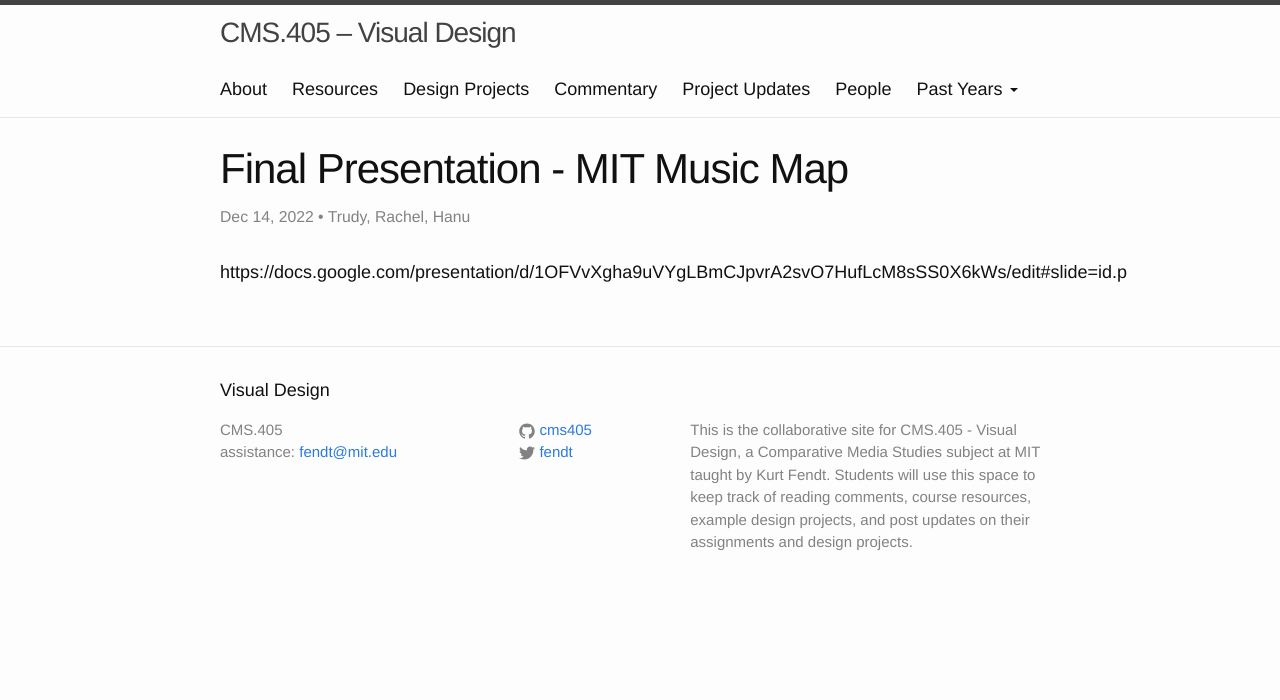
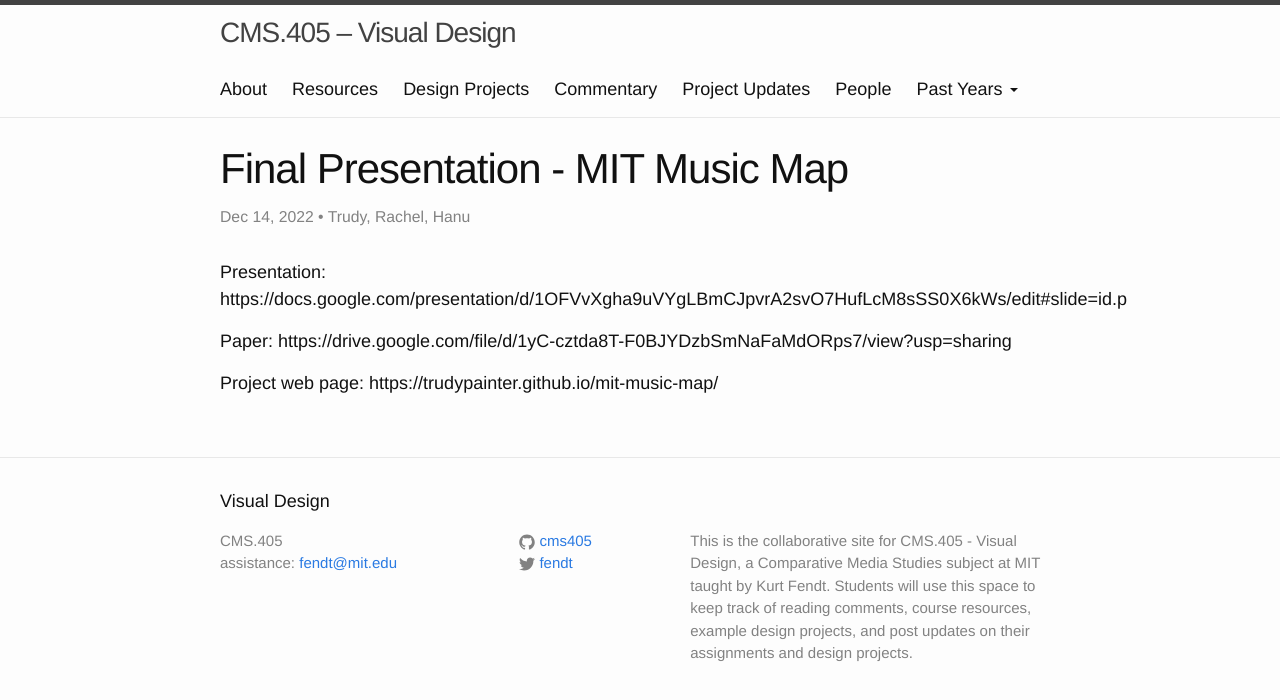
Before and after one commit to cms405/cms405.github.io, a Jekyll site: the page built from _posts/2022-12-14-final-presentation-mit-music-map.md, in a window 1280 px wide. Shown: the top 700 px of the page. Built offline with Jekyll 4.4.1, drawn with Linux system fonts in a browser that asks for light colours.

Commit message:
Update 2022-12-14-final-presentation-mit-music-map.md

```diff
--- a/_posts/2022-12-14-final-presentation-mit-music-map.md
+++ b/_posts/2022-12-14-final-presentation-mit-music-map.md
@@ -5,4 +5,11 @@
 title: Final Presentation - MIT Music Map
 author: 'Trudy, Rachel, Hanu'
 ---
-https://docs.google.com/presentation/d/1OFVvXgha9uVYgLBmCJpvrA2svO7HufLcM8sSS0X6kWs/edit#slide=id.p
+
+Presentation: https://docs.google.com/presentation/d/1OFVvXgha9uVYgLBmCJpvrA2svO7HufLcM8sSS0X6kWs/edit#slide=id.p
+
+Paper:
+https://drive.google.com/file/d/1yC-cztda8T-F0BJYDzbSmNaFaMdORps7/view?usp=sharing
+
+Project web page:
+https://trudypainter.github.io/mit-music-map/
```
